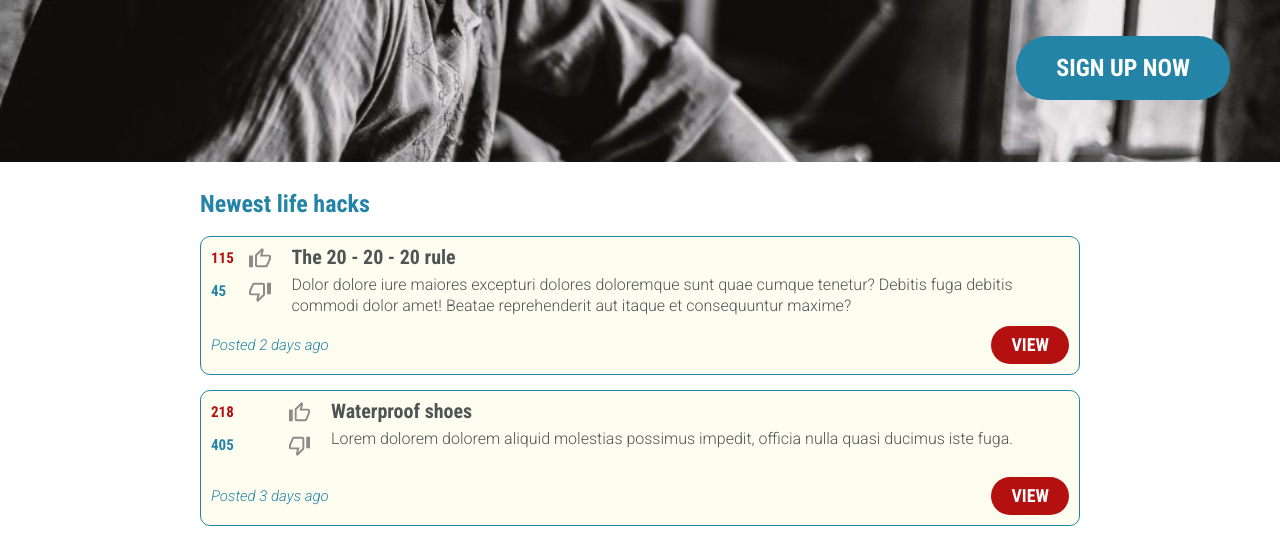
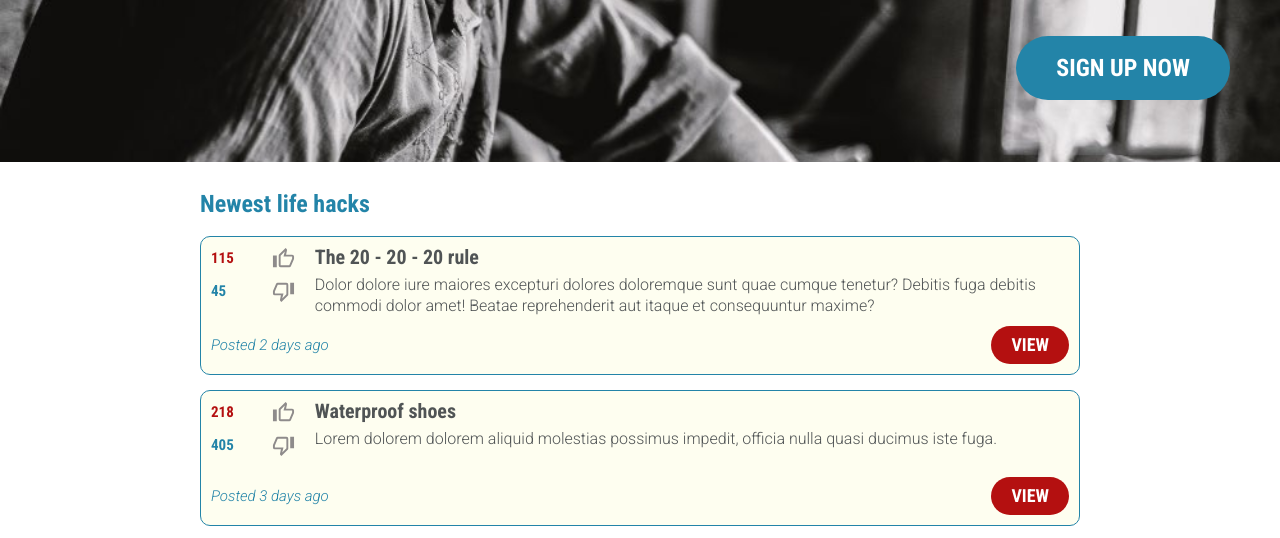
Before and after one commit to howto-pt-042219/howto-pt-UI-cesare, a plain HTML site: page index.html in a window 1280 px wide. Shown: the part 262-800 px from the top of the page. Drawn offline with Linux system fonts and the light colour scheme.

Commit message:
Fix size of cards

```diff
--- a/less/cards.less
+++ b/less/cards.less
@@ -12,6 +12,8 @@
     justify-content: flex-start;
 
     .desc {
+      width: 90%;
+
       h3 {
         .condensed();
         font-size: 2.0rem;
@@ -26,7 +28,8 @@
     .meta {
       display: flex;
       flex-direction: column;
-      width: 100px;
+      width: 10%;
+      min-width: 70px;
       margin-right: 20px;
 
       div {
```
Also changed, not shown: css/styles.css.
